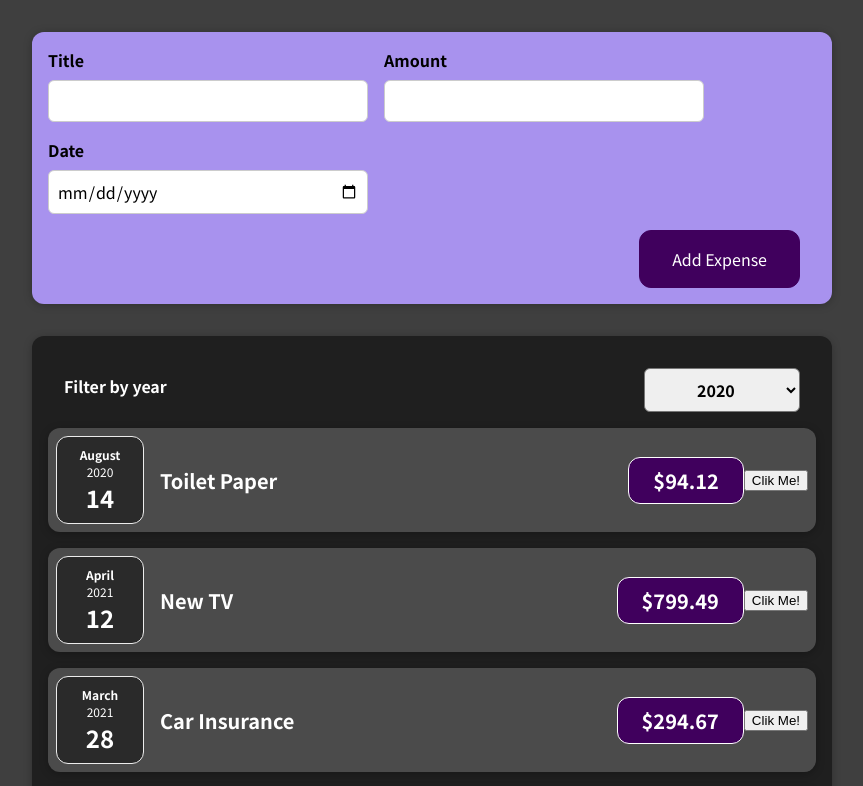
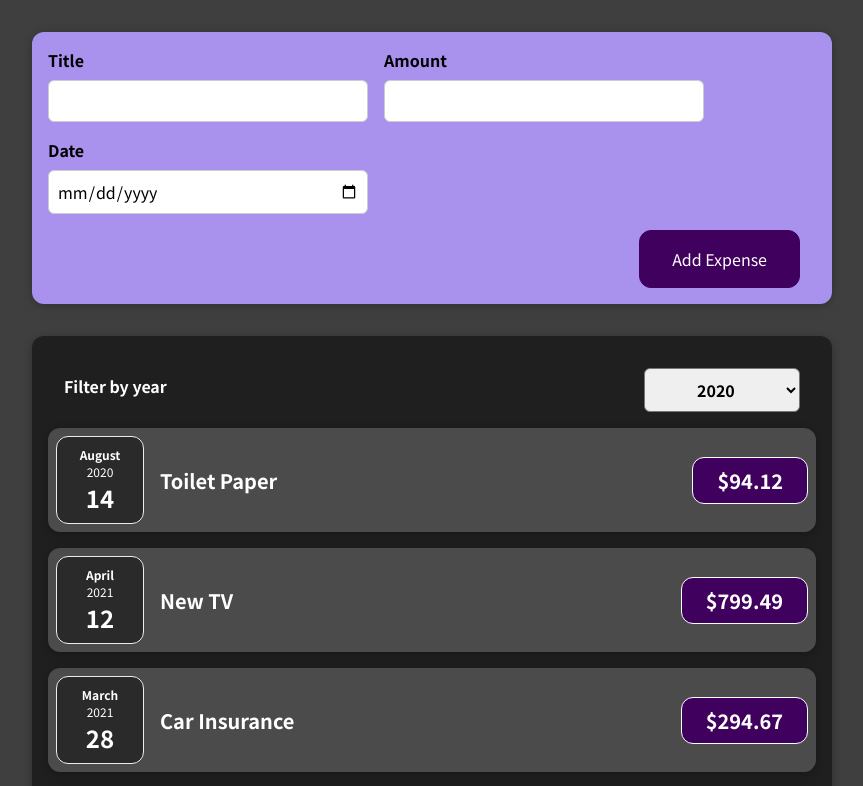
Before and after one commit to dpakbhatt/React_2023, a React (Create React App) app in the folder Learning Components/: page / in a window 1280 px wide. Shown: the top 786 px of the page, without its empty margins (208-1071 px from the left). Built offline with nearby package versions, Linux system fonts and the light colour scheme.

Commit message:
Removed unnecessary code

```diff
--- a/Learning Components/src/components/Expenses/ExpenseItem.js
+++ b/Learning Components/src/components/Expenses/ExpenseItem.js
@@ -3,24 +3,15 @@
 import React from "react";
 import ExpenseDate from "./ExpenseDate";
 import Card from "../UI/Card";
-import { useState } from "react";
 
 const ExpenseItem = (props) => {
-  const [title, setTitle] = useState(props.title);
-  console.log("ExpenseItem reevaluated!");
-
-  const clickHandler = () => {
-    setTitle("Updated!");
-  };
-
   return (
     <Card className="expense-item">
       <ExpenseDate date={props.date}></ExpenseDate>
       <div className="expense-item__description">
-        <h2>{title}</h2>
+        <h2>{props.title}</h2>
         <div className="expense-item__price">${props.amount}</div>
       </div>
-      <button onClick={clickHandler}>Clik Me!</button>
     </Card>
   );
 };
```
